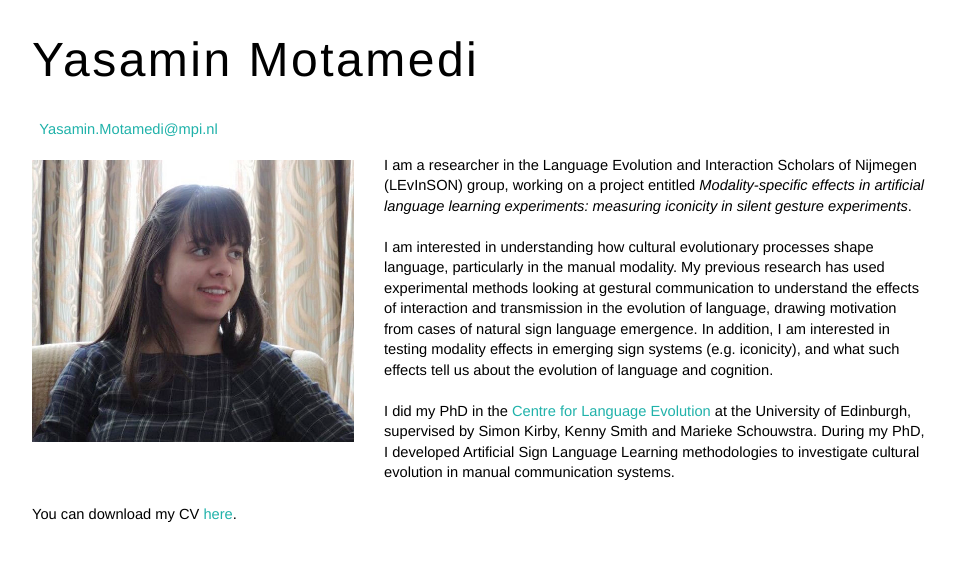
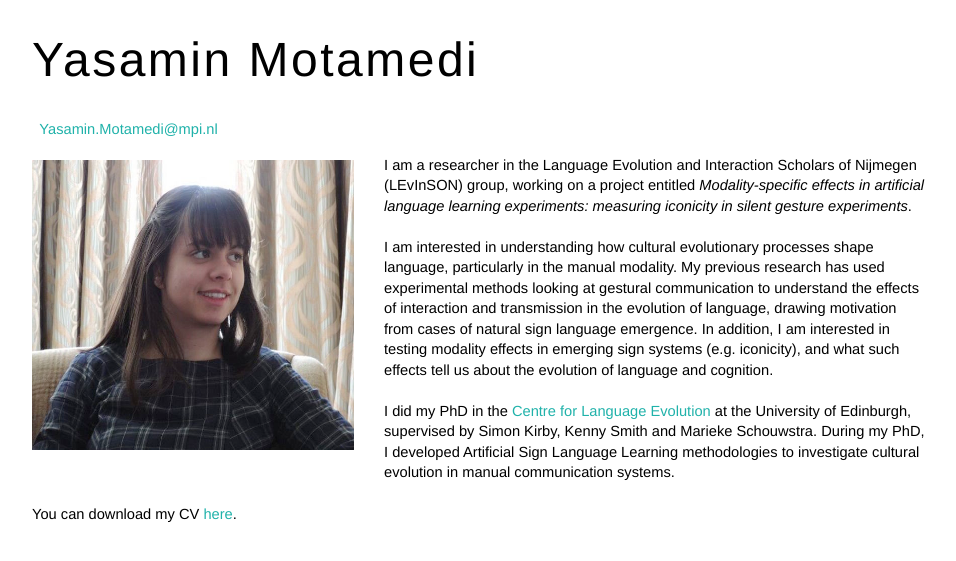
Before and after one commit to ymotamedi/ymotamedi.github.io, a Jekyll site: the page built from index.html, in a window 1280 px wide. Shown: the top 561 px of the page, without its empty margins (160-1116 px from the left). Built offline with Jekyll 4.4.1, drawn with Linux system fonts in a browser that asks for light colours.

Commit message:
Update index.html

```diff
--- a/index.html
+++ b/index.html
@@ -3,7 +3,7 @@
 title: Yasamin Motamedi
 ---
 
-<p><img src="ym_web2.jpeg" style="float:left;width:322px;height:282px;margin-right:30px;margin-top:5px;margin-bottom:30px">
+<p><img src="ym_web2.jpeg" style="float:left;width:322px;height:290px;margin-right:30px;margin-top:5px;margin-bottom:30px">
   I am a researcher in the Language Evolution and Interaction Scholars of Nijmegen (LEvInSON) group, working on a project entitled <i>Modality-specific effects in artificial language learning experiments: measuring iconicity in silent gesture experiments</i>.
 
   <br><br>
```
